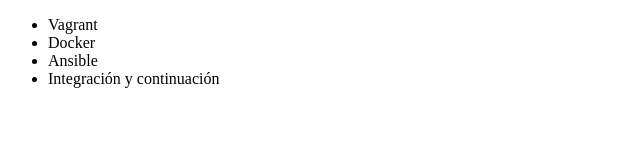
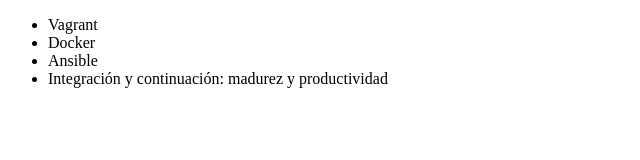
Before and after one commit to Giov009/primer-curso, a plain HTML site: page index.html in a window 1280 px wide. Shown: the whole page, without its empty margins (0-640 px from the left). Drawn offline with Linux system fonts and the light colour scheme.

Commit message:
actualizacion usuario Ana

```diff
--- a/index.html
+++ b/index.html
@@ -9,7 +9,7 @@
          <li> Vagrant </li>
          <li> Docker </li>
          <li> Ansible </li>
-         <li> Integración y continuación </li>
+         <li> Integración y continuación: madurez y productividad </li>
      </ul>
 </body>
 </html>
```
